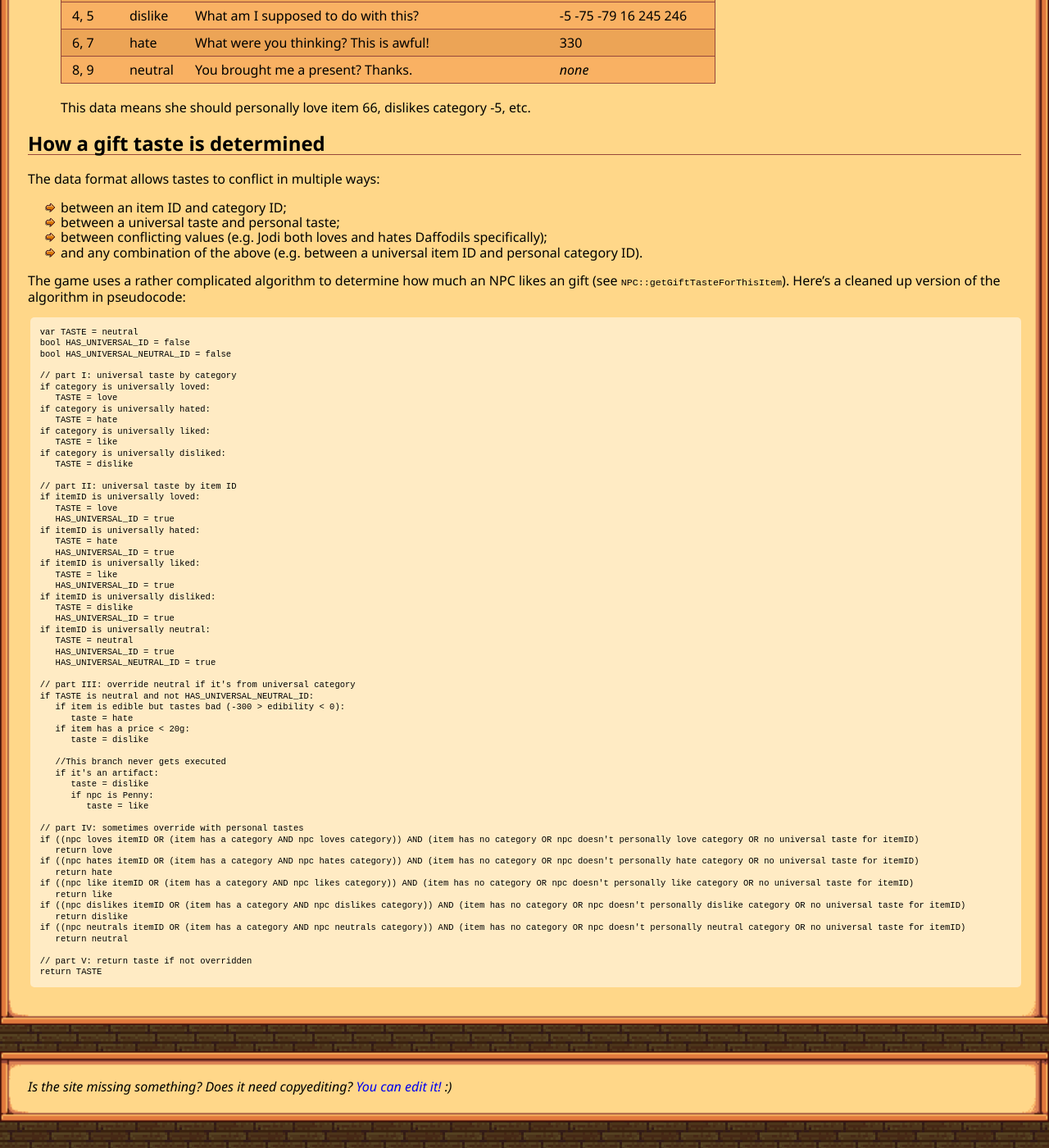
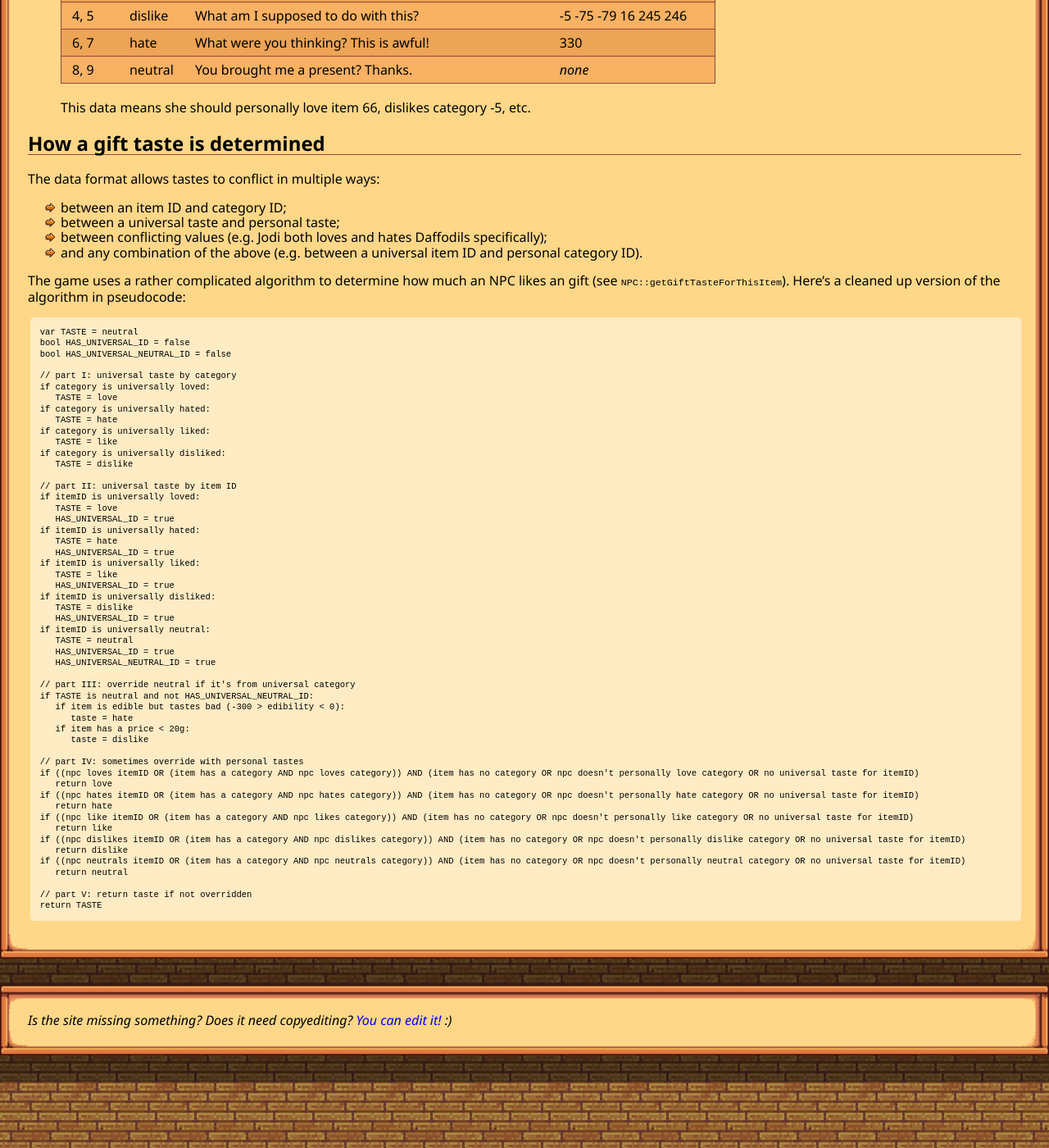
Before and after one commit to Pathoschild/canimod.github.io, a Jekyll site: the page built from guides/npc-gift-tastes.md, in a window 1280 px wide and 1400 px high, scrolled down 1691 px. Shown: the whole window at 82% size. Built offline with Jekyll 4.4.1, drawn with Linux system fonts in a browser that asks for light colours; nearby versions of some CDN libraries.

Commit message:
remove unused branch from NPC gift taste algorithm (#13)

```diff
--- a/guides/npc-gift-tastes.md
+++ b/guides/npc-gift-tastes.md
@@ -137,12 +137,6 @@ if TASTE is neutral and not HAS_UNIVERSAL_NEUTRAL_ID:
    if item has a price < 20g:
       taste = dislike
 
-   //This branch never gets executed
-   if it's an artifact:
-      taste = dislike
-      if npc is Penny:
-         taste = like
-
 // part IV: sometimes override with personal tastes
 if ((npc loves itemID OR (item has a category AND npc loves category)) AND (item has no category OR npc doesn't personally love category OR no universal taste for itemID)
    return love
```
